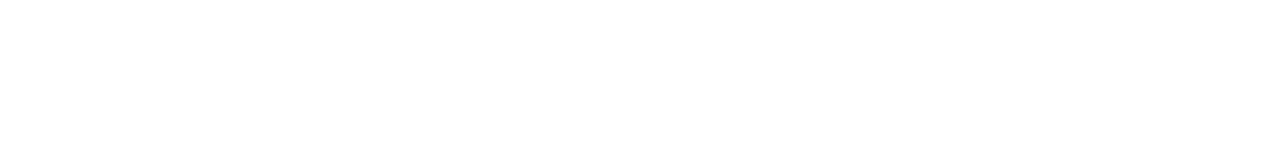
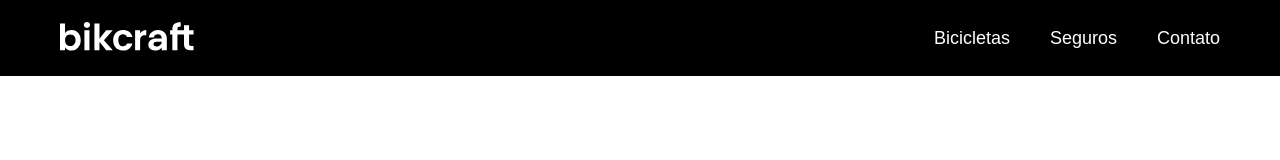
Before and after one commit to jpnasser97/bikcraft-v2, a plain HTML site: page index.html in a window 1280 px wide. Drawn offline with Linux system fonts and the light colour scheme.

Commit message:
Implementação do Header/Menu

```diff
--- a/css/style.css
+++ b/css/style.css
@@ -1,3 +1,55 @@
 body {
   margin: 0px;
+  font-family: Arial, Helvetica, sans-serif;
 }
+
+ul {
+  list-style: none;
+  margin: 0px;
+  padding: 0px;
+}
+
+a {
+  text-decoration: none;
+}
+
+.header-bg {
+  background-color: black;
+}
+
+.header {
+  display: flex;
+  justify-content: space-between;
+  align-items: center;
+  box-sizing: border-box;
+  max-width: 1200px;
+  padding: 20px;
+  margin: 0 auto;
+}
+
+.header-menu {
+  display: flex;
+  gap: 40px;
+}
+
+.header-menu a {
+  color: #ffffff;
+  padding: 16px 0px;
+  font-size: 18px;
+  position: relative;
+}
+
+.header-menu a::after {
+  content: "";
+  display: block;
+  height: 2px;
+  width: 0%;
+  background-color: #ffffff;
+  margin-top: 2px;
+  transition: 0.3s;
+  position: absolute;
+}
+
+.header-menu a:hover::after {
+  width: 100%;
+}
--- a/index.html
+++ b/index.html
@@ -10,7 +10,18 @@
 </head>
 
 <body>
-
+  <header class="header-bg">
+    <div class="header">
+      <a href="./"><img src="./img/bikcraft.svg" alt="Logo Bikcraft"></a>
+      <nav>
+        <ul class="header-menu">
+          <li><a href="#">Bicicletas</a></li>
+          <li><a href="#">Seguros</a></li>
+          <li><a href="#">Contato</a></li>
+        </ul>
+      </nav>
+    </div>
+  </header>
 </body>
 
 </html>
```
